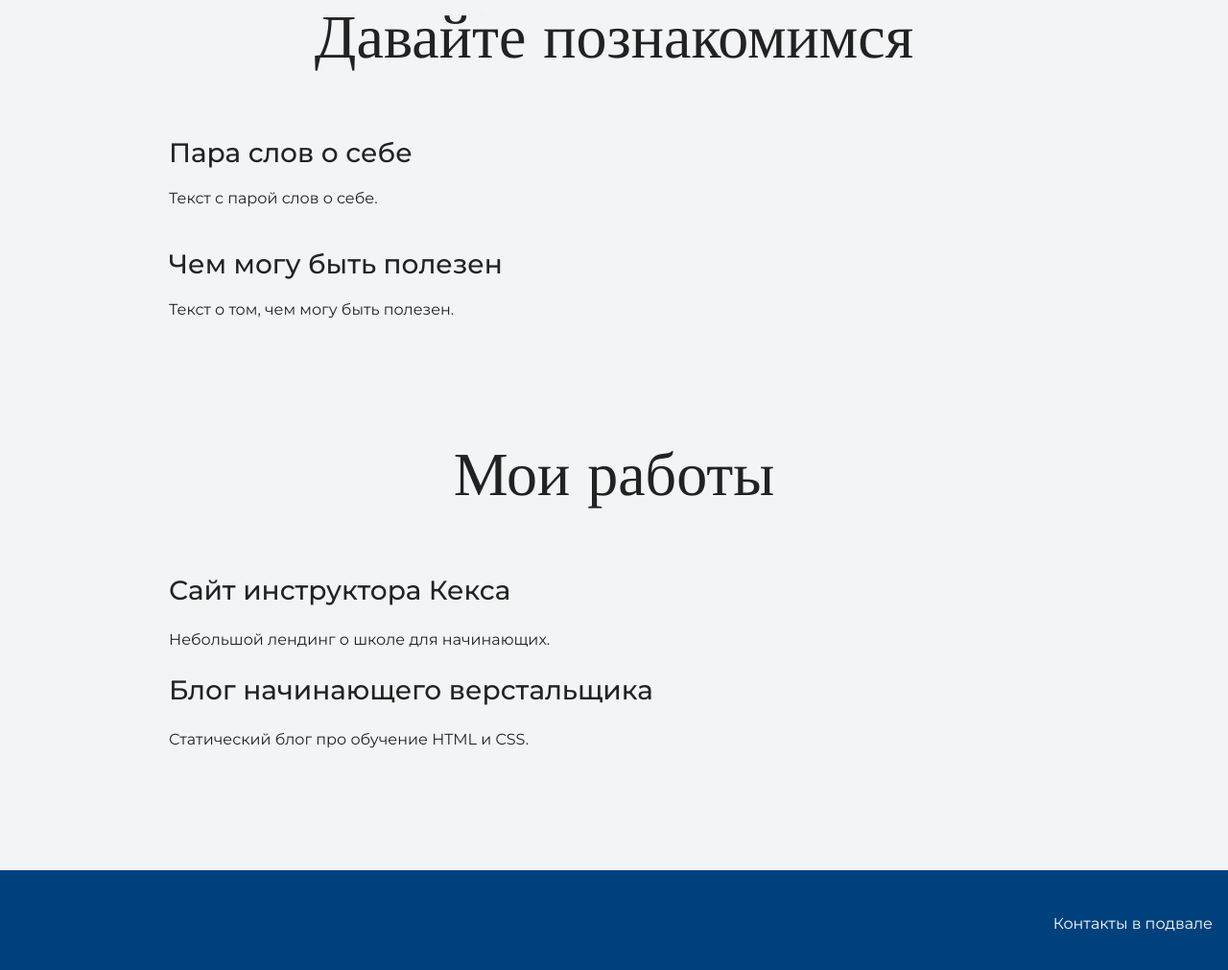
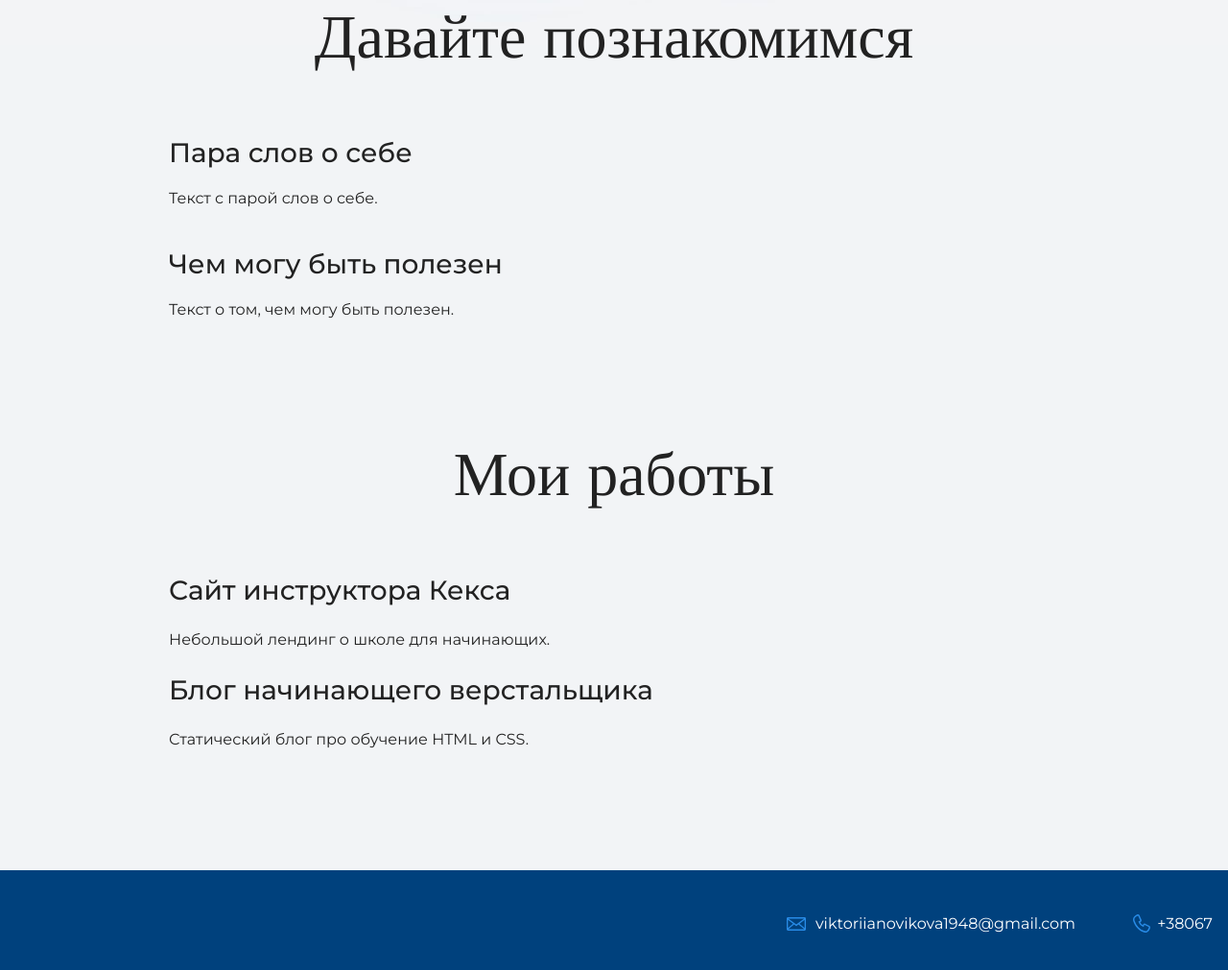
Before and after one commit to Roary7/_makeitnice, a plain HTML site: page index.html in a window 1280 px wide. Shown: the part 1033-2044 px from the top of the page at 96% size. Drawn offline with nearby package versions, Linux system fonts and the light colour scheme.

Commit message:
Add files via upload

```diff
--- a/index.html
+++ b/index.html
@@ -45,7 +45,10 @@
 
     <footer class="page-footer">
       <div class="container">
-      Контакты в подвале
+        <a class="header-email"
+        href="mailto:viktoriianovikova1948@gmail.com" >viktoriianovikova1948@gmail.com</a>
+      <a  class="header-phone"
+      href="tel:+3806">+38067</a>
       <div>
     </footer>
   </body>
```
